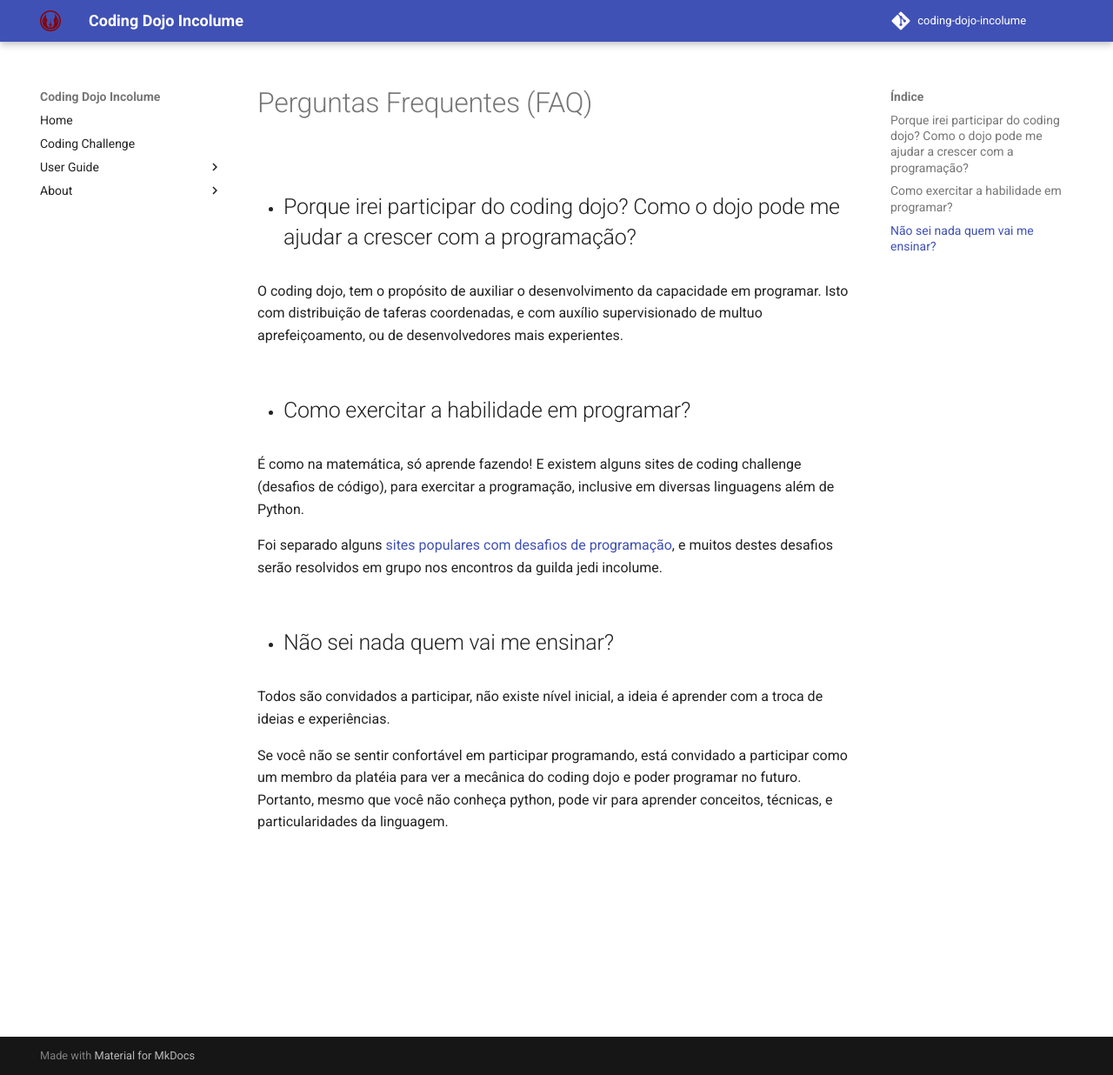
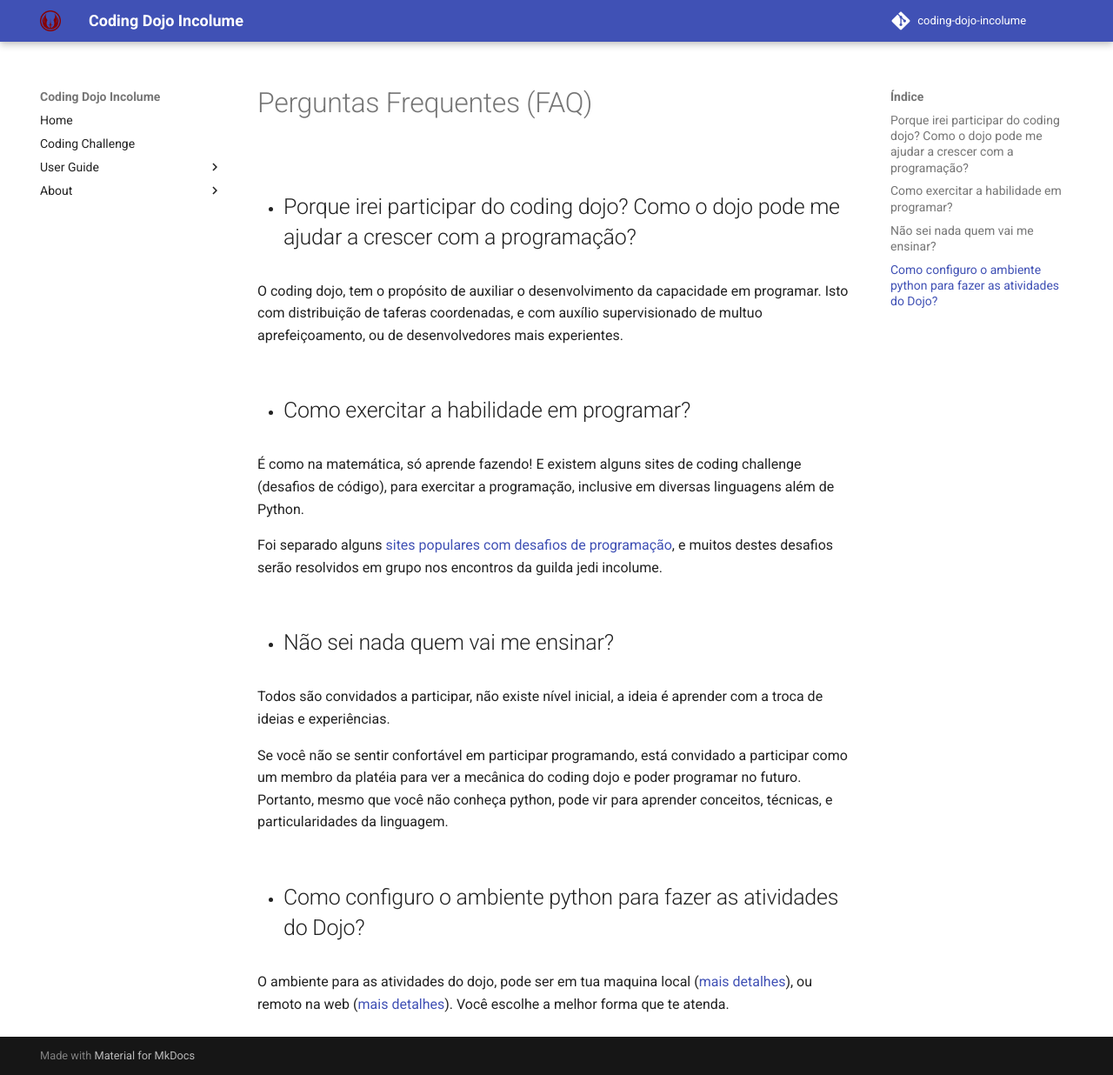
Before and after one commit to incolume-jedi/coding-dojo, an MkDocs documentation site: the page built from docs/FAQ.md, in a window 1280 px wide and 1236 px high. Shown: the whole window at 87% size. Built offline with MkDocs 1.6.1 and Material for MkDocs 9.7.7, drawn with Linux system fonts in a browser that asks for light colours; comment, search, counter and statistics services are not loaded.

Commit message:
doc: atualização do FAQ

```diff
--- a/docs/FAQ.md
+++ b/docs/FAQ.md
@@ -17,3 +17,7 @@ Foi separado alguns [sites populares com desafios de programação](coding_chall
 Todos são convidados a participar, não existe nível inicial, a ideia é aprender com a troca de ideias e experiências.
 
 Se você não se sentir confortável em participar programando, está convidado a participar como um membro da platéia para ver a mecânica do coding dojo e poder programar no futuro. Portanto, mesmo que você não conheça python, pode vir para aprender conceitos, técnicas, e particularidades da linguagem.
+
+- ## Como configuro o ambiente python para fazer as atividades do Dojo?
+
+O ambiente para as atividades do dojo, pode ser em tua maquina local ([mais detalhes](#)), ou remoto na web ([mais detalhes](#)). Você escolhe a melhor forma que te atenda.
```
